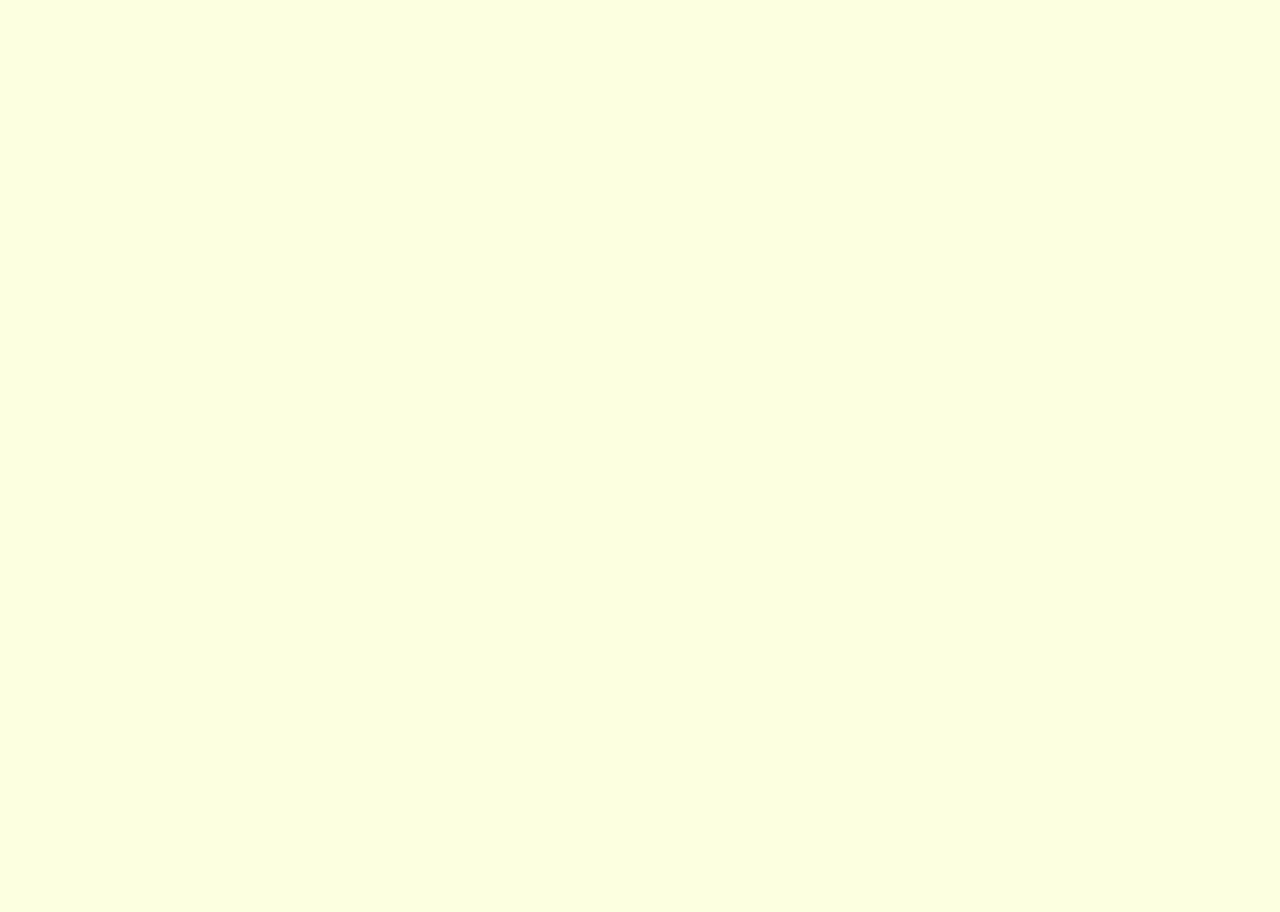
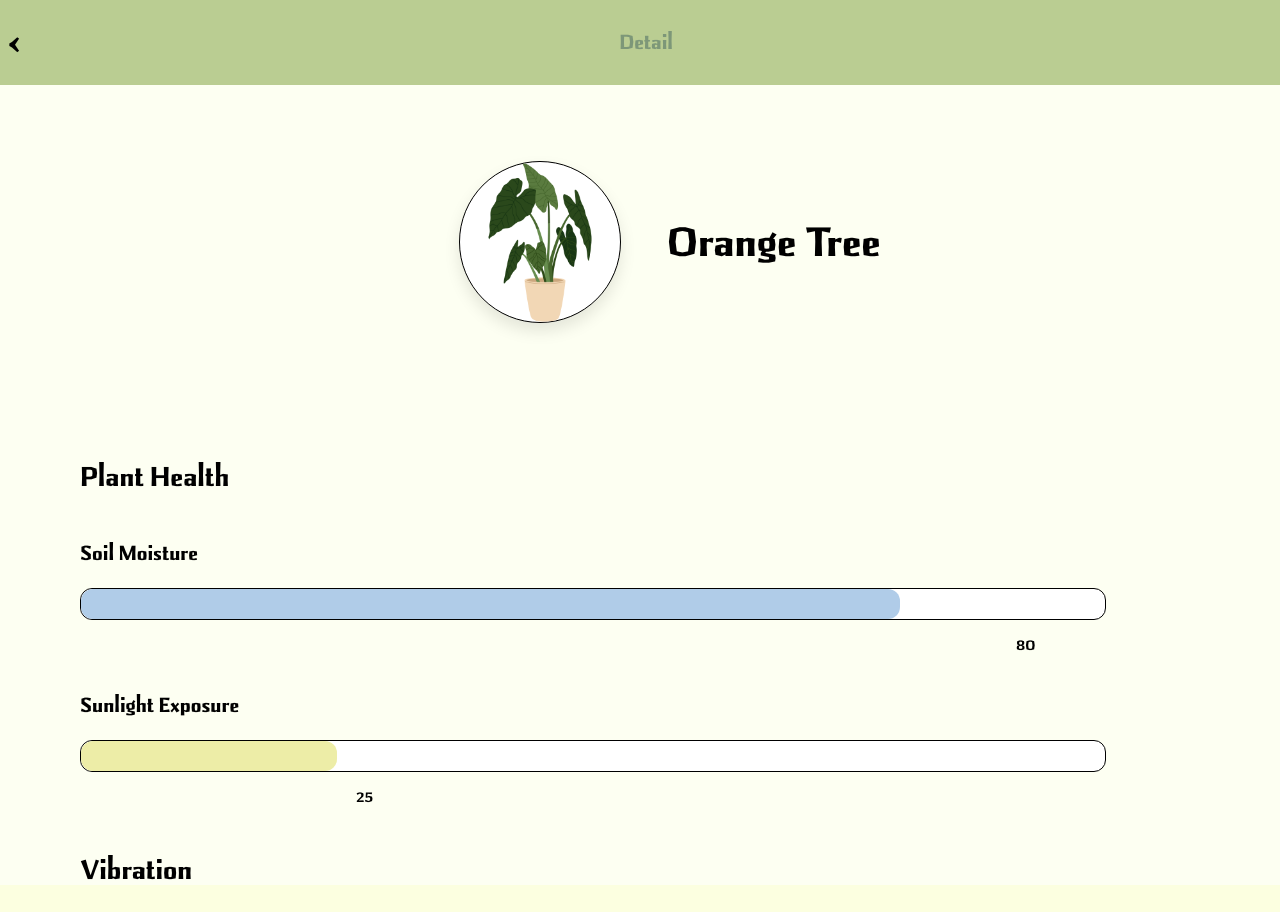
Before and after one commit to deco3801-mortein/frontend, a React (Vite) app: page /detail/1 in a window 1280 px wide. Before the commit this address had no page. Shown: the top 912 px of the page. Before the commit the page ends 800 px from the top, so only its background shows below. Built offline with nearby package versions, Linux system fonts and the light colour scheme; data requests are answered from the project's data file; the HTML template or start-up script is replaced by a standard one.

Commit message:
Revert to dynamic routing and implement in detail page

```diff
--- a/src/App.jsx
+++ b/src/App.jsx
@@ -1,19 +1,5 @@
-// import React from 'react';
-// import HomePage from './page/HomePage';
-// import './App.css';
-
-// function App() {
-//     return (
-//         <div className="App">
-//             <HomePage />
-//         </div>
-//     );
-// }
-
-// export default App;
-
 import { useEffect, useState } from "react";
-import { createBrowserRouter, RouterProvider } from "react-router-dom";
+import { BrowserRouter as Router, Routes, Route } from "react-router-dom";
 import HomePage from "./pages/HomePage";
 import Detail from "./pages/Detail";
 import "./App.css";
@@ -21,18 +7,12 @@ import "./pages/Detail.css";
 import SearchPage from "./pages/SearchPage";
 import SearchDetail from "./pages/SearchDetail";
 import Login from "./pages/Login";
-import image1 from "./assets/img/1.1.gif";
-import image2 from "./assets/img/5.gif";
-import image3 from "./assets/img/4.gif";
-
-//import { Device } from "@deco3801-mortein/mortein-sdk/services.gen";
 
 function App() {
     const [userData, setUserData] = useState(null);
-    // const devices = Device.getDevice();
+
     // Function to toggle vibration
     function toggleVibration(event) {
-        console.log(event.target.value);
         let newDevices = [];
         for (let i = 0; i < userData.devices.length; i++) {
             let device = userData.devices[i];
@@ -46,7 +26,6 @@ function App() {
                 };
             }
             newDevices.push(device);
-            console.log(newDevices);
         }
         setUserData((prevData) => ({
             ...prevData,
@@ -64,41 +43,26 @@ function App() {
             .catch((error) => console.error(error));
     }, []);
 
-    const plantImages = [image1, image2, image3];
-    let currentImage = 0;
-    let detailPages = [];
-    if (userData) {
-        detailPages = userData.devices.map((device) => ({
-            path: `/detail/${device.id}`,
-            element: (
-                <Detail
-                    plantData={device}
-                    imageSrc={plantImages[currentImage++ % 3]}
-                    toggleVibration={toggleVibration}
+    return (
+        <Router>
+            {/* <Navbar left="Back" title="Detail" /> */}
+            <Routes>
+                <Route path="/" element={<HomePage userData={userData} />} />
+                <Route path="/login" element={<Login />} />
+                <Route path="/search" element={<SearchPage />} />
+                <Route path="/search-detail/:id" element={<SearchDetail />} />
+                <Route
+                    path="/detail/:id"
+                    element={
+                        userData &&
+                        userData.devices.length > 0 && (
+                            <Detail userData={userData} toggleVibration={toggleVibration} />
+                        )
+                    }
                 />
-            ),
-        }));
-    }
-
-    // Create page routes
-    const router = createBrowserRouter([
-        { path: "/", element: <HomePage userData={userData} /> },
-        {
-            path: "/login",
-            element: <Login />,
-        },
-        {
-            path: "/search",
-            element: <SearchPage />,
-        },
-        {
-            path: "/search-detail/:id",
-            element: <SearchDetail />,
-        },
-        ...detailPages,
-    ]);
-
-    return <RouterProvider router={router} />;
+            </Routes>
+        </Router>
+    );
 }
 
 export default App;
--- a/src/pages/Detail.jsx
+++ b/src/pages/Detail.jsx
@@ -1,23 +1,29 @@
+import { useParams } from "react-router-dom";
 import Meter from "../components/Meter";
 import "../pages/Detail.css";
-import Header from "../components/Header";
+import Navbar from "../components/Navbar";
 import PropTypes from "prop-types";
+import image1 from "../assets/img/1.1.gif";
+import image2 from "../assets/img/5.gif";
+import image3 from "../assets/img/4.gif";
 
 // Function for main portion of detail page.
 function Detail(props) {
+    const { id } = useParams();
+    const device = props.userData.devices[id - 1];
     // Data from API to be displayed
-    console.log(props.imageSrc);
-    const plantData = props.plantData;
-    const moistureData = props.plantData.data.moisture;
-    const sunlightData = props.plantData.data.sunlight;
+    const moistureData = device.data.moisture;
+    const sunlightData = device.data.sunlight;
+
+    const plantImages = [image1, image2, image3];
 
     return (
         <div>
-            <Header left="Back" title="Detail" showGuide={true} />
+            <Navbar left="Back" title="Detail" />
             <div className="detail">
                 <div className="plant-main">
-                    <img src={props.imageSrc} alt="Image of plant" className="plant-image" />
-                    <h2>{plantData.name}</h2>
+                    <img src={plantImages[id - (1 % 3)]} className="plant-image" />
+                    <h2>{device.name}</h2>
                 </div>
 
                 <div className="plant-health">
@@ -28,10 +34,10 @@ function Detail(props) {
                         <h2 className="vibration-heading">Vibration</h2>
                         <button
                             className="vibration-button"
-                            value={plantData.id}
+                            value={device.id}
                             onClick={props.toggleVibration}
                         >
-                            {plantData.data.vibration ? "Off" : "On"}
+                            {device.data.vibration ? "Off" : "On"}
                         </button>
                     </div>
                 </div>
@@ -41,9 +47,8 @@ function Detail(props) {
 }
 
 Detail.propTypes = {
-    plantData: PropTypes.object,
+    userData: PropTypes.array,
     toggleVibration: PropTypes.func,
-    imageSrc: PropTypes.string,
 };
 
 export default Detail;
```
